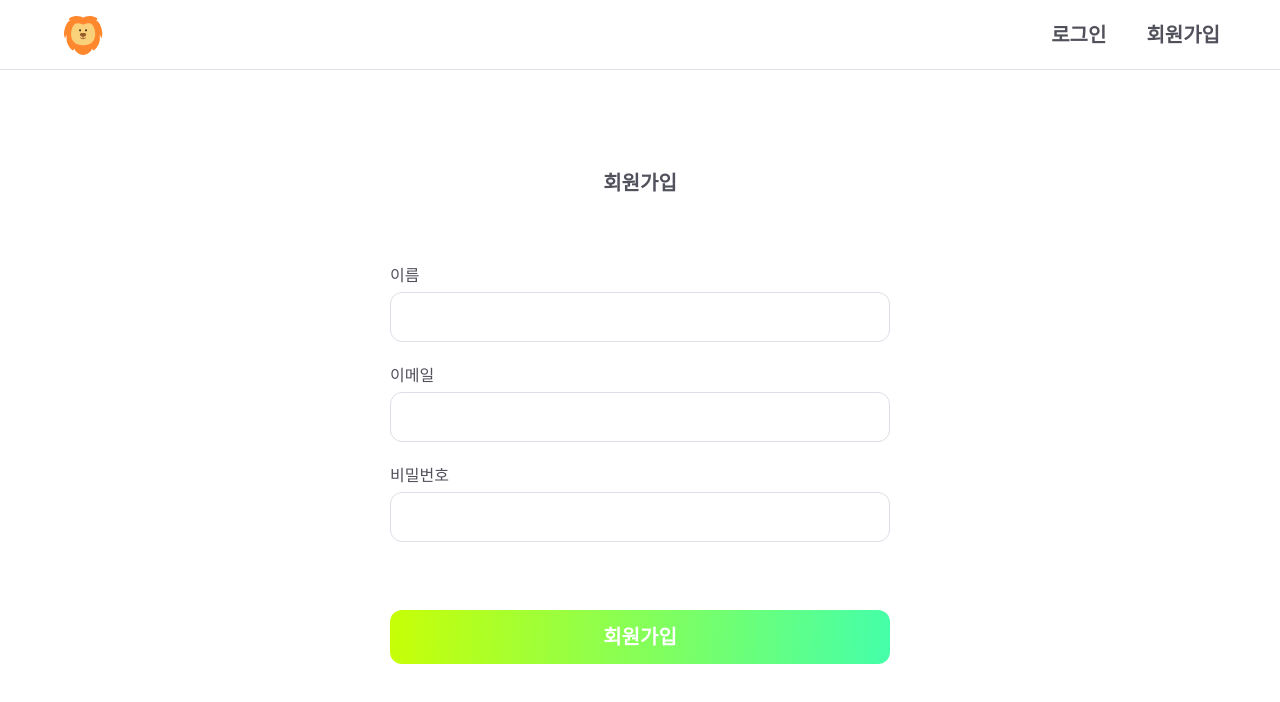
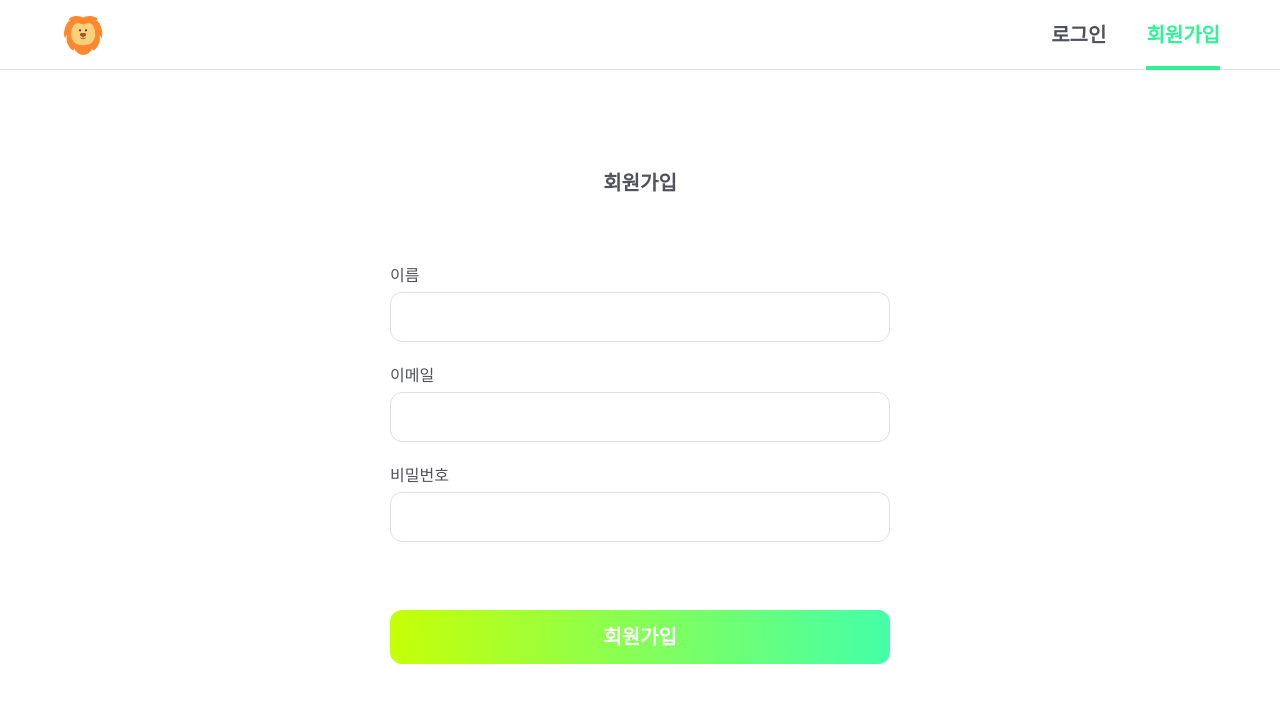
Before and after one commit to constantly-dev/likelion11th-ts-session3, a React (Create React App) app: page /register in a window 1280 px wide. Shown: the top 702 px of the page. Built offline with nearby package versions, Linux system fonts and the light colour scheme; a web font is replaced by a local one.

Commit message:
feat: tabs active 구현

```diff
--- a/package.json
+++ b/package.json
@@ -22,7 +22,8 @@
     "swr": "^2.2.4",
     "typescript": "^5.2.2",
     "web-vitals": "^2.1.0",
-    "yup": "^1.3.2"
+    "yup": "^1.3.2",
+    "zustand": "^4.4.6"
   },
   "scripts": {
     "start": "react-scripts start",
--- a/src/App.tsx
+++ b/src/App.tsx
@@ -1,4 +1,4 @@
-import { Routes, Route } from 'react-router-dom';
+import { Routes, Route, useLocation } from 'react-router-dom';
 import Login from './pages/Login';
 import Register from './pages/Register';
 import UserList from './pages/UserList';
@@ -8,9 +8,12 @@ import { ThemeProvider } from 'styled-components';
 import { theme } from './ds/theme';
 import { GlobalStyles } from './ds/styles/GlobalStyles';
 import { GlobalFonts } from './ds/styles/GlobalFonts';
+import { useSessionStore } from './stores/session';
 
 function App() {
   const navigate = useNavigate();
+  const location = useLocation();
+  const username = useSessionStore((state) => state.username);
 
   const tabs = [
     {
@@ -33,7 +36,12 @@ function App() {
     <ThemeProvider theme={theme}>
       <GlobalStyles />
       <GlobalFonts />
-      <Header onClickLogo={() => navigate('/')} tabs={tabs} />
+      <Header
+        onClickLogo={() => navigate('/')}
+        tabs={tabs}
+        username={username}
+        path={location.pathname}
+      />
       <Routes>
         <Route path="/login" element={<Login />}></Route>
         <Route path="/register" element={<Register />}></Route>
--- a/src/ds/components/Header.tsx
+++ b/src/ds/components/Header.tsx
@@ -5,13 +5,29 @@ import TabBar, { Tab } from './TabBar';
 interface HeaderProps {
   onClickLogo: () => void;
   tabs: Tab[];
+  username: string | null;
+  path: string;
 }
-const Header = ({ onClickLogo, tabs }: HeaderProps) => {
+const Header = ({ onClickLogo, tabs, username, path }: HeaderProps) => {
   return (
     <Container>
       <InnerContainer>
         <Logo onClick={onClickLogo} />
-        <TabBar tabs={tabs} />
+        {username ? (
+          <TabBar
+            tabs={[
+              { id: 3, title: `${username}님 안녕하세요`, type: 'hi' },
+              {
+                id: 4,
+                title: '로그아웃',
+                type: 'logout',
+              },
+            ]}
+            path={path}
+          />
+        ) : (
+          <TabBar tabs={tabs} path={path} />
+        )}
       </InnerContainer>
     </Container>
   );
--- a/src/ds/components/Tab.tsx
+++ b/src/ds/components/Tab.tsx
@@ -4,14 +4,16 @@ import { PropsWithChildren } from 'react';
 interface TapProps {
   isActive?: boolean;
   onClickTab: () => void;
+  path: boolean;
 }
 const Tab = ({
   isActive = false,
   children,
   onClickTab,
+  path,
 }: PropsWithChildren<TapProps>) => {
   return (
-    <Button $isActive={isActive} onClick={onClickTab}>
+    <Button $isActive={path ? true : false} onClick={onClickTab}>
       {children}
     </Button>
   );
--- a/src/ds/components/TabBar.tsx
+++ b/src/ds/components/TabBar.tsx
@@ -10,14 +10,19 @@ export interface Tab {
 
 interface TabBarProps {
   tabs: Tab[];
+  path: string;
 }
 
-const TabBar = ({ tabs }: TabBarProps) => {
+const TabBar = ({ tabs, path }: TabBarProps) => {
   const navigate = useNavigate();
   return (
     <Container>
       {tabs.map((tab) => (
-        <Tab key={tab.id} onClickTab={() => navigate(`/${tab.type}`)}>
+        <Tab
+          key={tab.id}
+          onClickTab={() => navigate(`/${tab.type}`)}
+          path={path === `/${tab.type}` ? true : false}
+        >
           {tab.title}
         </Tab>
       ))}
--- a/src/pages/Login.tsx
+++ b/src/pages/Login.tsx
@@ -9,6 +9,7 @@ import Input from '../ds/components/Input';
 import { yupResolver } from '@hookform/resolvers/yup';
 import { LoginValidation } from '../validators/LoginValidation';
 import { LoginError } from '../types/LoginPayload';
+import { useSessionStore } from '../stores/session';
 
 type LoginValues = {
   email: string;
@@ -17,6 +18,7 @@ type LoginValues = {
 
 const Login = () => {
   const [ResError, setResError] = useState<LoginError>();
+  const login = useSessionStore((state) => state.login);
 
   const {
     register,
@@ -35,6 +37,7 @@ const Login = () => {
       const Res = await data.json();
       if (data.status == 200) {
         alert(Res.data.message);
+        login({ jwt: Res.data.jwt, username: Res.data.username });
         navigate('/');
       } else {
         setResError(Res);
--- /dev/null
+++ b/src/stores/session.ts
@@ -0,0 +1,22 @@
+import { create } from 'zustand';
+import { persist } from 'zustand/middleware';
+interface SessionState {
+  jwt: string | null;
+  username: string | null;
+  login: (sessionInfo: { jwt: string; username: string }) => void;
+  logout: () => void;
+}
+
+export const useSessionStore = create<SessionState>()(
+  persist(
+    (set) => ({
+      jwt: null,
+      username: null,
+      login: ({ jwt, username }) => set({ jwt, username }),
+      logout: () => set(() => ({ jwt: null, username: null })),
+    }),
+    {
+      name: 'session-storage',
+    },
+  ),
+);
```
Also changed, not shown: src/ds/components/Input.tsx (+1 -9 lines), src/types/LoginPayload.ts (+9 -1 lines), 1 other file (tests, documents, lock files or other folders).
